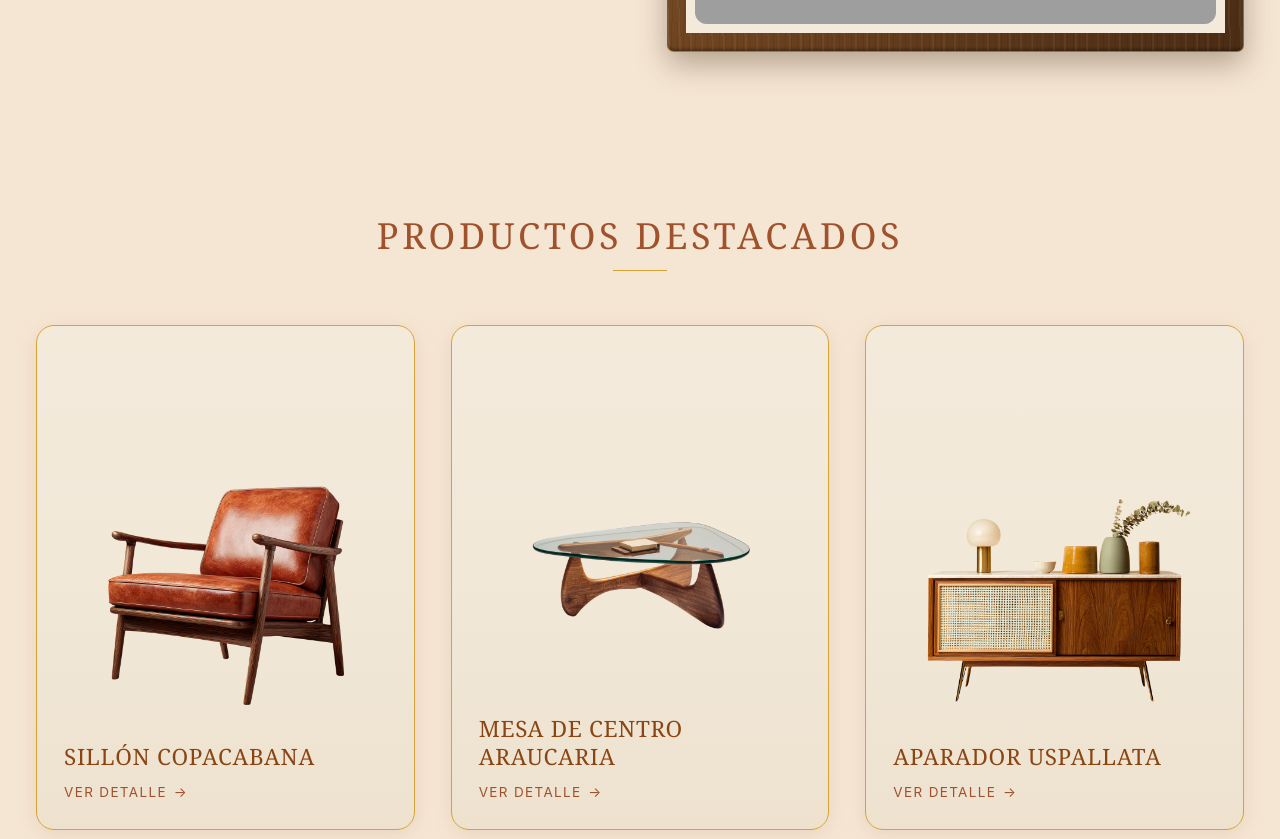
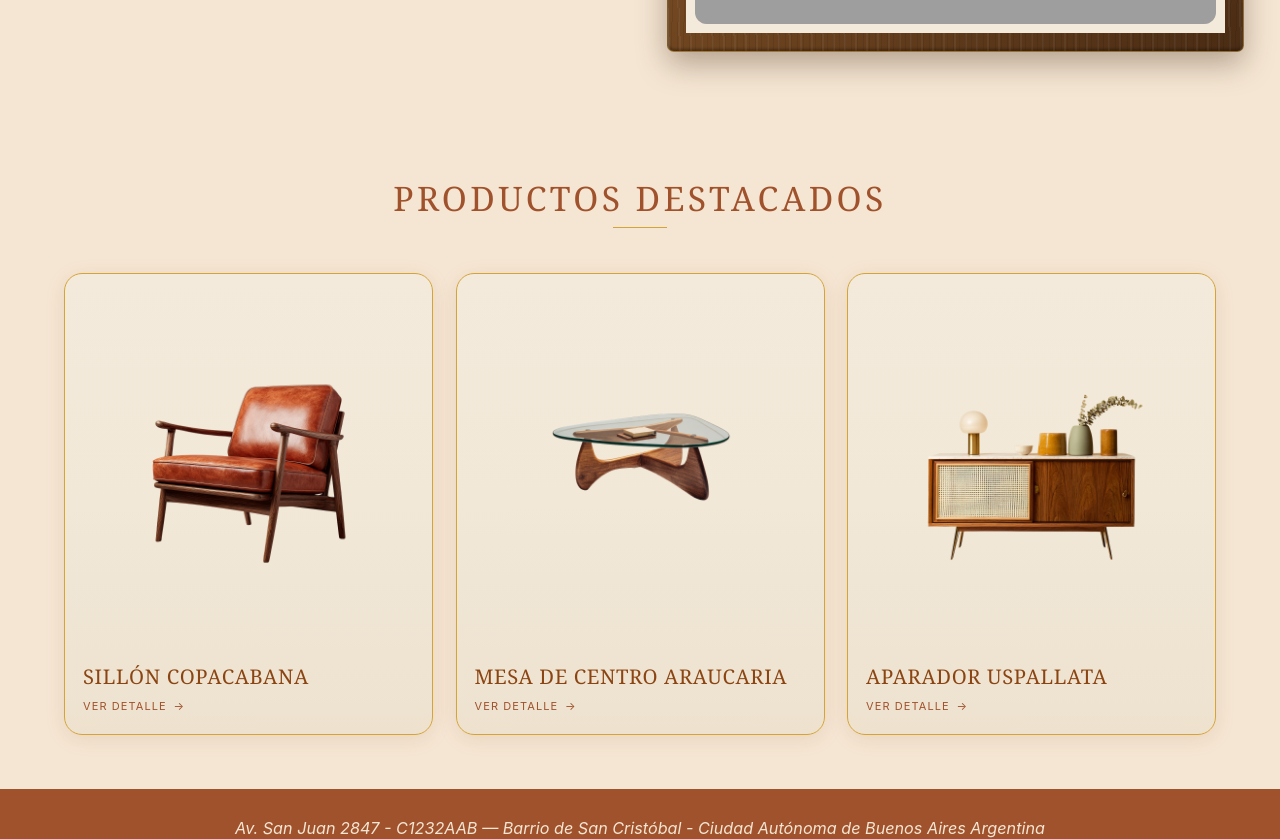
Before and after one commit to GonzaBauer/TrastiendaMuebleriaHermanosJota, a React (Vite) app in the folder client/: page / in a window 1280 px wide. Shown: the part 540-1379 px from the top of the page. Built offline with nearby package versions, Linux system fonts and the light colour scheme; grey boxes are pictures that could not be loaded.

Commit message:
ajustando tamaño de productos destacados

```diff
--- a/client/src/components/home/FeaturedProducts.jsx
+++ b/client/src/components/home/FeaturedProducts.jsx
@@ -1,35 +1,37 @@
 function FeaturedProducts({ products = [] }) {
   return (
     <section
-      className="w-full bg-alabastro px-4 py-16 md:px-6 lg:px-8 lg:py-20"
+      className="w-full bg-alabastro px-4 py-10 md:px-6 lg:px-8 lg:py-12"
       id="catalogo"
       aria-labelledby="featured-products-title"
     >
-      <div className="mx-auto w-full max-w-6xl">
-        <h2 className="group mt-0 mb-12 font-brand-serif text-center text-[1.75rem] font-medium uppercase leading-[1.2] tracking-[0.1em] text-siena md:text-[1.875rem] lg:text-[2rem]" id="featured-products-title">
+      <div className="mx-auto w-full max-w-5xl">
+        <h2 className="group mt-0 mb-8 font-brand-serif text-center text-2xl font-medium uppercase leading-[1.2] tracking-[0.1em] text-siena sm:mb-10 sm:text-3xl" id="featured-products-title">
           <span className="inline-block transition-all duration-300 group-hover:[text-shadow:0_0_12px_rgba(212,163,72,0.6)]">
             Productos destacados
           </span>
-          <span aria-hidden="true" className="mx-auto mt-3 block h-px w-12 bg-vara transition-all duration-300 group-hover:w-24" />
+          <span aria-hidden="true" className="mx-auto mt-2 block h-px w-12 bg-vara transition-all duration-300 group-hover:w-24" />
         </h2>
-        <div className="grid grid-cols-1 gap-6 sm:grid-cols-2 lg:grid-cols-3 lg:gap-8">
+        <div className="grid grid-cols-1 gap-5 sm:grid-cols-2 lg:grid-cols-3">
           {products.map((product) => (
-            <article className="group relative isolate aspect-[3/4] min-w-0 overflow-hidden rounded-2xl border border-vara bg-gradient-to-b from-[#F3EADB] via-[#F1E8D8] to-[#EEE2CF] shadow-[0_4px_20px_rgba(160,82,45,0.12)] transition-all duration-300 hover:-translate-y-1 hover:shadow-[0_8px_30px_rgba(160,82,45,0.2)]" key={product.nombre}>
+            <article className="group relative isolate aspect-[4/5] min-w-0 overflow-hidden rounded-2xl border border-vara bg-gradient-to-b from-[#F3EADB] via-[#F1E8D8] to-[#EEE2CF] shadow-[0_4px_20px_rgba(160,82,45,0.12)] transition-all duration-300 hover:-translate-y-1 hover:shadow-[0_8px_30px_rgba(160,82,45,0.2)]" key={product.nombre}>
                 {product.imagen ? (
-                  <img
-                    className="absolute inset-0 z-0 h-full w-full object-contain p-8 transition-transform duration-500 group-hover:scale-110"
-                    src={product.imagen}
-                    alt={product.nombre}
-                    loading="lazy"
-                  />
+                  <div className="absolute inset-x-0 top-0 bottom-20 z-0 flex items-center justify-center p-4">
+                    <img
+                      className="max-h-[85%] w-3/4 object-contain transition-transform duration-500 group-hover:scale-105"
+                      src={product.imagen}
+                      alt={product.nombre}
+                      loading="lazy"
+                    />
+                  </div>
                 ) : (
-                  <span className="absolute inset-0 z-0 flex items-center justify-center p-8 font-brand-sans text-sm text-[#8B4513]" aria-hidden="true">
+                  <span className="absolute inset-0 z-0 flex items-center justify-center p-4 font-brand-sans text-sm text-[#8B4513]" aria-hidden="true">
                     {product.nombre}
                   </span>
                 )}
-              <div className="absolute inset-x-0 bottom-0 z-10 p-5 text-left md:p-6">
-                <h3 className="m-0 font-brand-serif text-lg font-medium uppercase leading-tight tracking-[0.03em] text-[#8B4513] md:text-xl">{product.nombre}</h3>
-                <p className="mt-3 mb-0 flex items-center gap-1.5 font-brand-sans text-xs uppercase tracking-widest text-[#A0522D]">
+              <div className="absolute inset-x-0 bottom-0 z-10 p-4 text-left">
+                <h3 className="m-0 font-brand-serif text-base font-medium uppercase leading-tight tracking-[0.03em] text-[#8B4513] md:text-lg">{product.nombre}</h3>
+                <p className="mt-2 mb-0 flex items-center gap-1.5 font-brand-sans text-[11px] uppercase tracking-widest text-[#A0522D]">
                   Ver detalle
                   <span aria-hidden="true" className="inline-block transition-transform duration-300 group-hover:translate-x-1">→</span>
                 </p>
```
